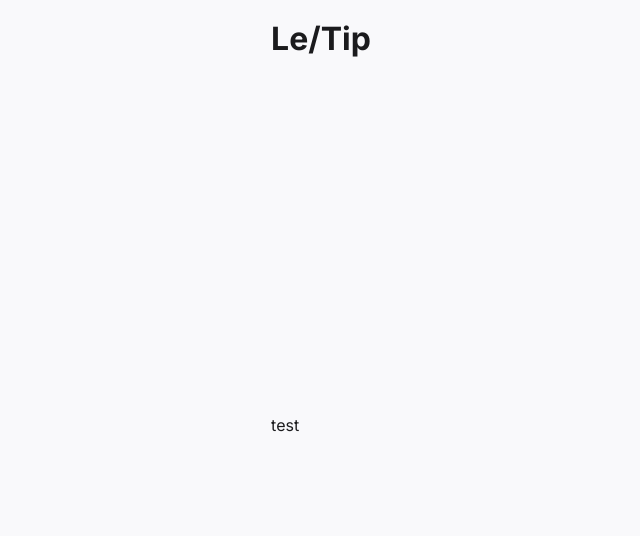
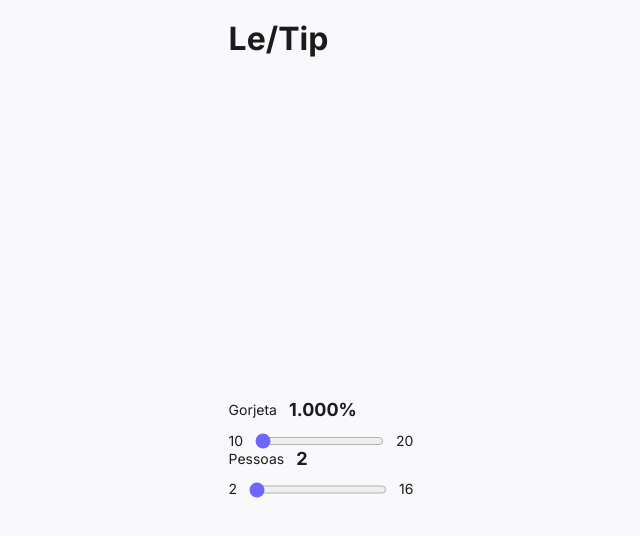
Before and after one commit to pietro-swe/LeTip, a Vue app: page / in a window 1280 px wide. Shown: the top 536 px of the page, without its empty margins (319-959 px from the left). Built offline with nearby package versions, Linux system fonts and the light colour scheme; no server answers.

Commit message:
feat: remove pinia, create RangeInput

```diff
--- a/index.html
+++ b/index.html
@@ -1,5 +1,5 @@
 <!DOCTYPE html>
-<html lang="en">
+<html lang="pt-BR">
 
 <head>
   <meta charset="UTF-8">
--- a/src/App.vue
+++ b/src/App.vue
@@ -1,4 +1,20 @@
-<script setup lang="ts"></script>
+<script setup lang="ts">
+  import RangeInput from './components/inputs/RangeInput.vue'
+  import { useTipCalculator } from './composables/tip-calculator'
+
+  const { formData } = useTipCalculator()
+
+  const percentFormatter = new Intl.NumberFormat('pt-BR', {
+    style: 'percent',
+    minimumFractionDigits: 0,
+    maximumFractionDigits: 0,
+  })
+
+  const unitFormatter = new Intl.NumberFormat('pt-BR', {
+    style: 'decimal',
+    maximumFractionDigits: 0,
+  })
+</script>
 
 <template>
   <div class="app-container">
@@ -7,7 +23,23 @@
     </header>
 
     <main>
-      <p>test</p>
+      <RangeInput
+        v-model="formData.tipPercentage"
+        label="Gorjeta"
+        :formatter="percentFormatter"
+        :min="10"
+        :max="20"
+        :step="1"
+      />
+
+      <RangeInput
+        v-model="formData.numberOfPeopleToSplit"
+        label="Pessoas"
+        :formatter="unitFormatter"
+        :min="2"
+        :max="16"
+        :step="1"
+      />
     </main>
   </div>
 </template>
--- /dev/null
+++ b/src/components/inputs/RangeInput.vue
@@ -0,0 +1,89 @@
+<script lang="ts" setup>
+  import { computed } from 'vue'
+
+  const props = withDefaults(
+    defineProps<{
+      label: string
+      min: number
+      max: number
+      step: number
+      formatter: Intl.NumberFormat
+      id?: string
+    }>(),
+    {
+      id: crypto.randomUUID(),
+    },
+  )
+
+  const modelValue = defineModel<number>({
+    required: true,
+  })
+
+  const formattedValue = computed(() => {
+    return props.formatter.format(modelValue.value)
+  })
+</script>
+
+<template>
+  <div class="range-input-container">
+    <div class="range-input-container__label-container">
+      <label :for="props.id">{{ props.label }}</label>
+
+      <strong>{{ formattedValue }}</strong>
+    </div>
+
+    <div class="range-input-container__input">
+      <span>{{ props.min }}</span>
+      <input
+        v-model.number="modelValue"
+        type="range"
+        :id="props.id"
+        :min="props.min"
+        :max="props.max"
+        :step="props.step"
+      />
+      <span>{{ props.max }}</span>
+    </div>
+  </div>
+</template>
+
+<style scoped>
+  .range-input-container {
+    display: flex;
+    flex-direction: column;
+    gap: 0.75rem;
+
+    .range-input-container__label-container {
+      display: flex;
+      flex-direction: row;
+      align-items: center;
+      gap: 0.75rem;
+
+      label {
+        font-size: 0.875rem;
+        color: var(--color-text);
+      }
+
+      strong {
+        font-size: 1.125rem;
+        color: var(--color-text);
+      }
+    }
+
+    .range-input-container__input {
+      display: flex;
+      flex-direction: row;
+      gap: 0.75rem;
+
+      span {
+        font-size: 0.875rem;
+        color: var(--color-text);
+      }
+
+      input {
+        width: 100%;
+        accent-color: var(--color-primary);
+      }
+    }
+  }
+</style>
--- a/src/composables/tip-calculator.ts
+++ b/src/composables/tip-calculator.ts
@@ -35,7 +35,7 @@ export function useTipCalculator(options?: UseTipCalculatorOptions) {
   const formData = ref<TipFormSchema>({
     shouldUseUSD: false,
     amount: 0,
-    tipPercentage: 0.1,
+    tipPercentage: 10,
     numberOfPeopleToSplit: 2,
   })
 
@@ -54,7 +54,7 @@ export function useTipCalculator(options?: UseTipCalculatorOptions) {
   })
 
   function calculateTipAmount(amount: number, tipPercentage: number): number {
-    return amount * tipPercentage
+    return amount * (tipPercentage / 100)
   }
 
   function calculateTotal(amount: number, tipTotal: number): number {
--- a/src/main.ts
+++ b/src/main.ts
@@ -1,11 +1,8 @@
 import './assets/main.css'
 
 import { createApp } from 'vue'
-import { createPinia } from 'pinia'
 import App from './App.vue'
 
 const app = createApp(App)
 
-app.use(createPinia())
-
 app.mount('#app')
--- a/vite.config.ts
+++ b/vite.config.ts
@@ -7,14 +7,13 @@ import nightwatchPlugin from 'vite-plugin-nightwatch'
 
 // https://vite.dev/config/
 export default defineConfig({
-  plugins: [
-    vue(),
-    vueDevTools(),
-    nightwatchPlugin(),
-  ],
+  plugins: [vue(), vueDevTools(), nightwatchPlugin()],
+  server: {
+    open: true,
+  },
   resolve: {
     alias: {
-      '@': fileURLToPath(new URL('./src', import.meta.url))
+      '@': fileURLToPath(new URL('./src', import.meta.url)),
     },
   },
 })
```
Also changed, not shown: src/utils/wait-time.ts (deleted, +0 -7 lines).
